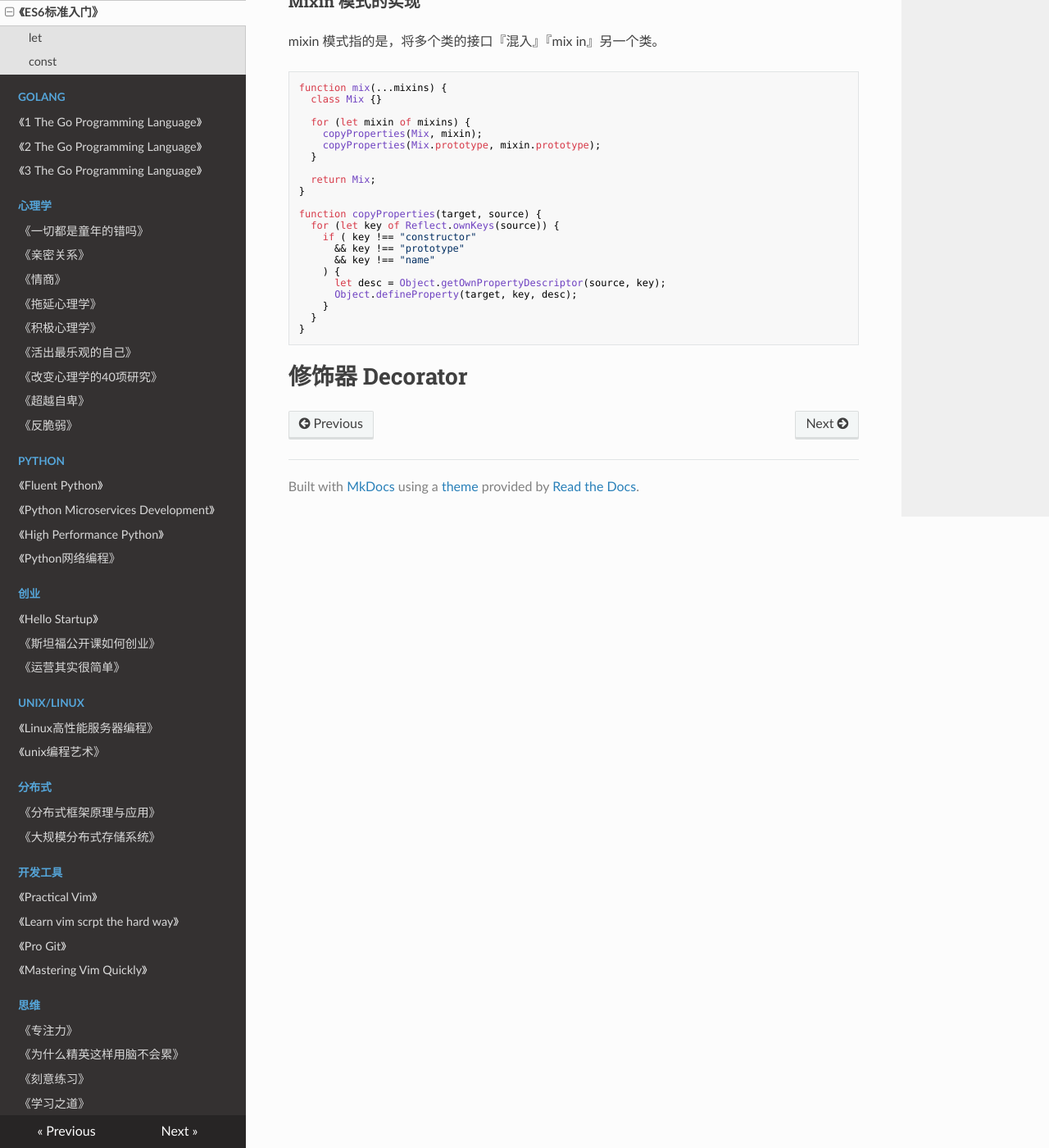
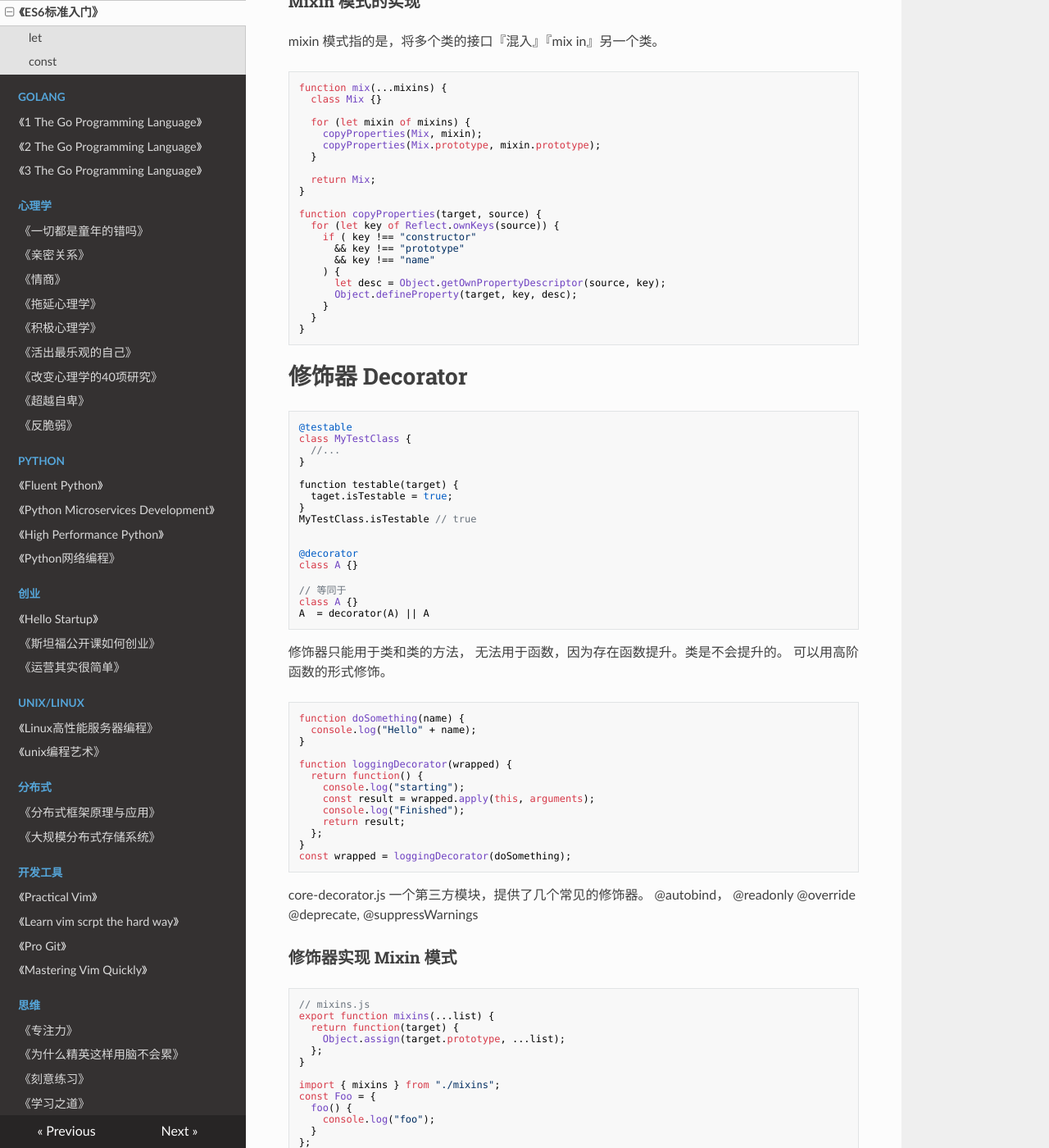
Before and after one commit to PegasusWang/booknotes, an MkDocs documentation site: the page built from docs/frontend/es6标准入门.md, in a window 1280 px wide and 1400 px high, scrolled down 6743 px. Shown: the whole window at 82% size. Built offline with MkDocs 1.6.1, drawn with Linux system fonts in a browser that asks for light colours; nearby versions of some CDN libraries; old or Windows-style settings are respelled for this version of MkDocs; some of the changed text lies outside the part shown.

Commit message:
es6 class decorator

````diff
--- a/docs/frontend/es6标准入门.md
+++ b/docs/frontend/es6标准入门.md
@@ -402,3 +402,98 @@ function copyProperties(target, source) {
 ```
 
 # 修饰器 Decorator
+
+```
+@testable
+class MyTestClass {
+  //...
+}
+
+function testable(target) {
+  taget.isTestable = true;
+}
+MyTestClass.isTestable // true
+
+
+@decorator
+class A {}
+
+// 等同于
+class A {}
+A  = decorator(A) || A
+```
+
+修饰器只能用于类和类的方法， 无法用于函数，因为存在函数提升。类是不会提升的。
+可以用高阶函数的形式修饰。
+
+```
+function doSomething(name) {
+  console.log("Hello" + name);
+}
+
+function loggingDecorator(wrapped) {
+  return function() {
+    console.log("starting");
+    const result = wrapped.apply(this, arguments);
+    console.log("Finished");
+    return result;
+  };
+}
+const wrapped = loggingDecorator(doSomething);
+```
+
+core-decorator.js 一个第三方模块，提供了几个常见的修饰器。 @autobind， @readonly @override @deprecate, @suppressWarnings
+
+### 修饰器实现 Mixin 模式
+
+```
+// mixins.js
+export function mixins(...list) {
+  return function(target) {
+    Object.assign(target.prototype, ...list);
+  };
+}
+
+import { mixins } from "./mixins";
+const Foo = {
+  foo() {
+    console.log("foo");
+  }
+};
+@mixins(Foo)
+class MyClass {}
+
+let obj = new MyClass();
+obj.foo();
+```
+
+### Trait
+也是一种修饰器，与Mixin类似，提供更多功能，比如防止同名方法冲突，排除混入某些方法，为混入方法起别名等。
+traits-decorator 第三方模块
+
+```
+import { traits } from "traits-decorator";
+
+class TFoo {
+  foo() {
+    console.log("foo");
+  }
+}
+
+const TBar = {
+  bar() {
+    console.log("bar");
+  }
+};
+
+@traits(TFoo, TBar)
+class MyClass {}
+
+let obj = new MyClass();
+obj.foo();
+obj.bar();
+```
+
+### Babel 转码器的支持
+
+Babel 已经支持 Decorator。babel-core, babel-plugin-transform-decorators
````
